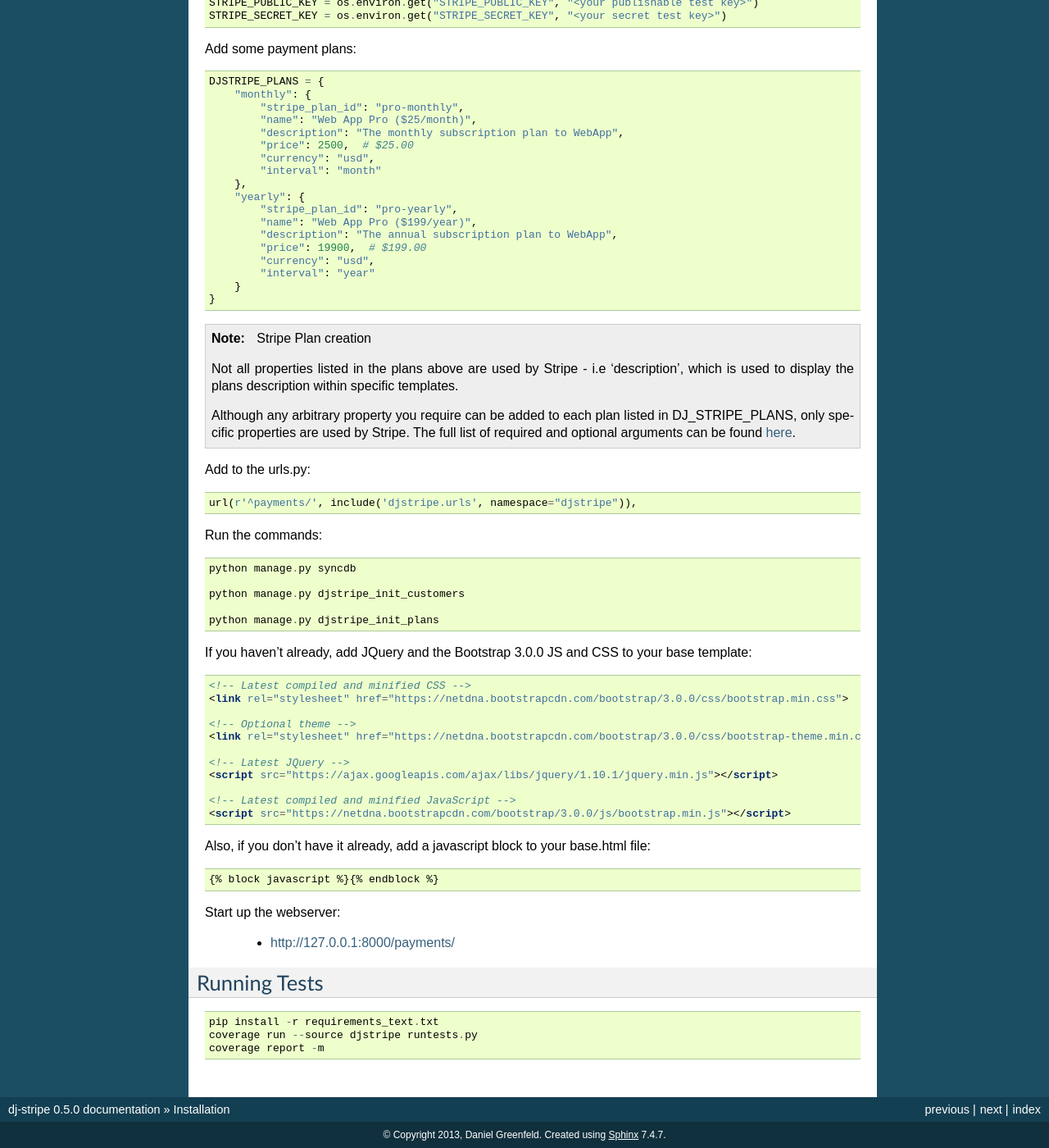
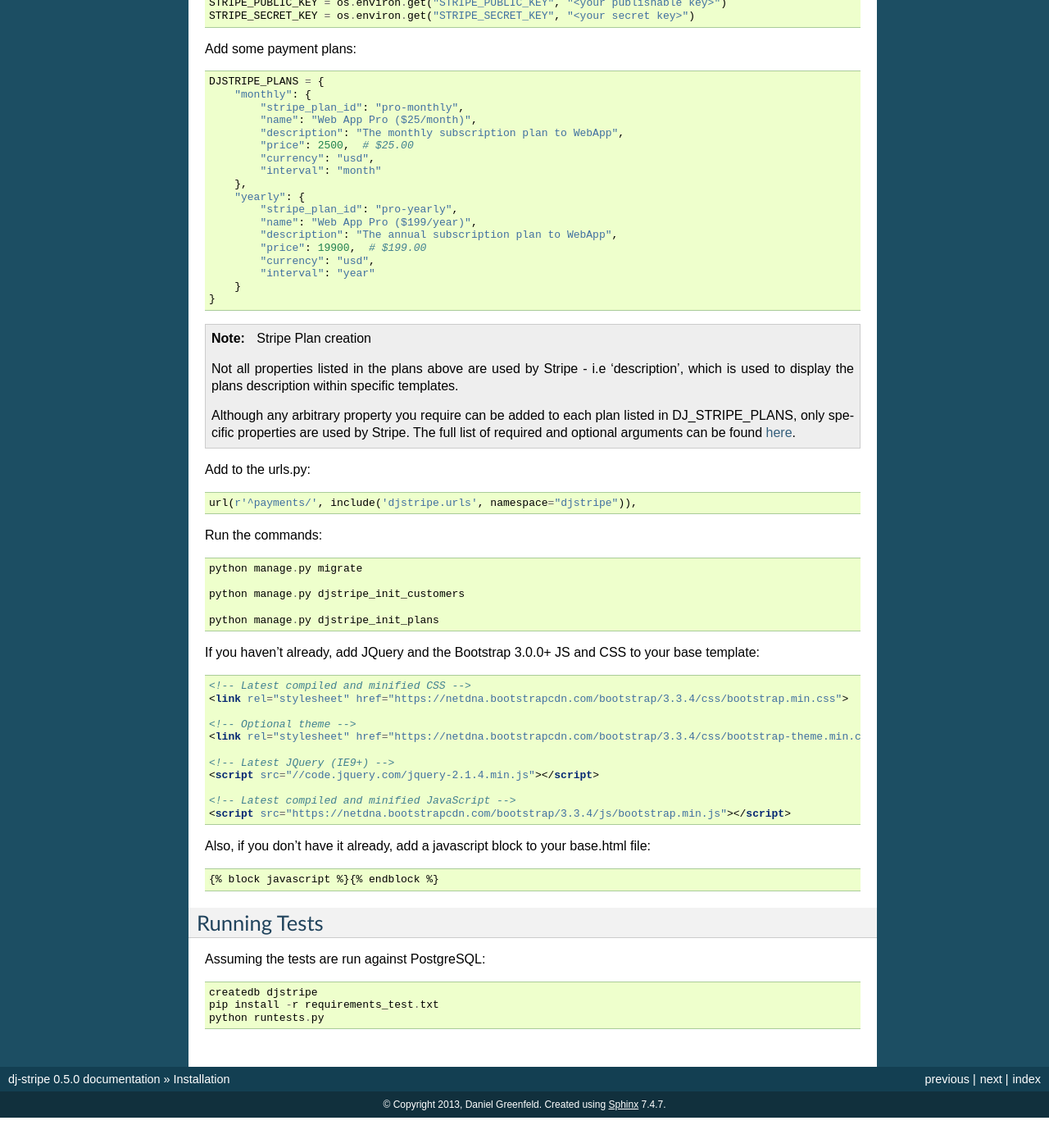
Before and after one commit to dj-stripe/dj-stripe, a Sphinx documentation site: the page built from docs/installation.rst, in a window 1280 px wide and 1400 px high, scrolled down 616 px. Shown: the whole window at 82% size. Built offline with Sphinx 7.4.7, drawn with Linux system fonts in a browser that asks for light colours; the version number is read from the project's files by our own code; after the commit the page ends 1979 px from its top, so only the background shows below that.

Commit message:
small updates

```diff
--- a/docs/installation.rst
+++ b/docs/installation.rst
@@ -37,8 +37,8 @@ Add your stripe keys:
 
 .. code-block:: python
 
-    STRIPE_PUBLIC_KEY = os.environ.get("STRIPE_PUBLIC_KEY", "<your publishable test key>")
-    STRIPE_SECRET_KEY = os.environ.get("STRIPE_SECRET_KEY", "<your secret test key>")
+    STRIPE_PUBLIC_KEY = os.environ.get("STRIPE_PUBLIC_KEY", "<your publishable key>")
+    STRIPE_SECRET_KEY = os.environ.get("STRIPE_SECRET_KEY", "<your secret key>")
 
 Add some payment plans:
 
@@ -80,27 +80,27 @@ Add to the urls.py::
 
 Run the commands::
 
-    python manage.py syncdb
+    python manage.py migrate
 
     python manage.py djstripe_init_customers
 
     python manage.py djstripe_init_plans
 
-If you haven't already, add JQuery and the Bootstrap 3.0.0 JS and CSS to your base template:
+If you haven't already, add JQuery and the Bootstrap 3.0.0+ JS and CSS to your base template:
 
 .. code-block:: html
 
     <!-- Latest compiled and minified CSS -->
-    <link rel="stylesheet" href="https://netdna.bootstrapcdn.com/bootstrap/3.0.0/css/bootstrap.min.css">
+    <link rel="stylesheet" href="https://netdna.bootstrapcdn.com/bootstrap/3.3.4/css/bootstrap.min.css">
 
     <!-- Optional theme -->
-    <link rel="stylesheet" href="https://netdna.bootstrapcdn.com/bootstrap/3.0.0/css/bootstrap-theme.min.css">
+    <link rel="stylesheet" href="https://netdna.bootstrapcdn.com/bootstrap/3.3.4/css/bootstrap-theme.min.css">
 
-    <!-- Latest JQuery -->
-    <script src="https://ajax.googleapis.com/ajax/libs/jquery/1.10.1/jquery.min.js"></script>
+    <!-- Latest JQuery (IE9+) -->
+    <script src="//code.jquery.com/jquery-2.1.4.min.js"></script>
 
     <!-- Latest compiled and minified JavaScript -->
-    <script src="https://netdna.bootstrapcdn.com/bootstrap/3.0.0/js/bootstrap.min.js"></script>
+    <script src="https://netdna.bootstrapcdn.com/bootstrap/3.3.4/js/bootstrap.min.js"></script>
 
 Also, if you don't have it already, add a javascript block to your base.html file:
 
@@ -108,15 +108,12 @@ Also, if you don't have it already, add a javascript block to your base.html fil
 
     {% block javascript %}{% endblock %}
 
-Start up the webserver:
-
-    * http://127.0.0.1:8000/payments/
 
 Running Tests
 --------------
 
-::
+Assuming the tests are run against PostgreSQL::
 
-    pip install -r requirements_text.txt
-    coverage run --source djstripe runtests.py
-    coverage report -m
+    createdb djstripe
+    pip install -r requirements_test.txt
+    python runtests.py
```
